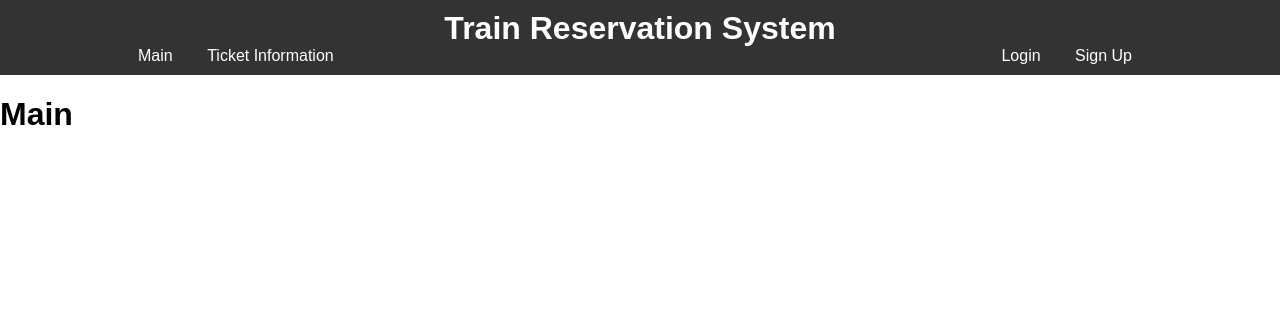
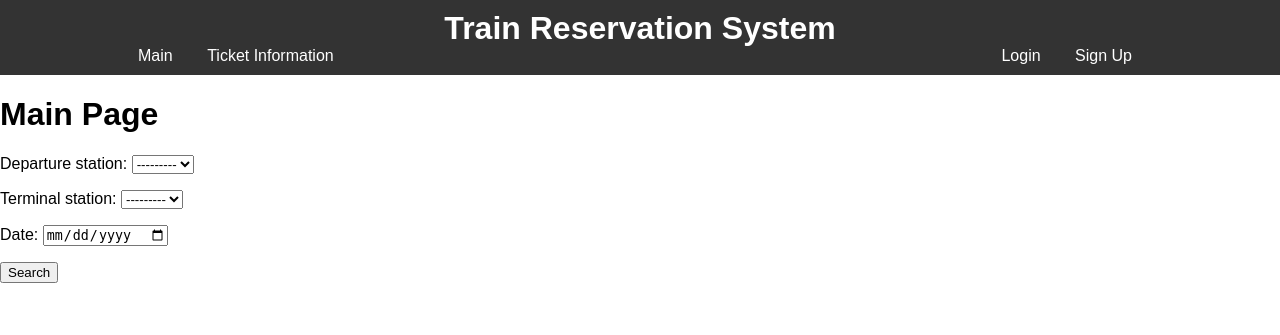
Before and after one commit to Jwizzed/IntercityRailwayReservationSystem, a Django app: page /railway/ in a window 1280 px wide. Shown: the top 335 px of the page. Run offline with Django 4.2, Linux system fonts and the light colour scheme; the visitor is signed in with stand-in values (Sample User, id 1); data that the repository does not hold is empty.

Commit message:
Create search_route

```diff
--- a/railway/templates/main_page.html
+++ b/railway/templates/main_page.html
@@ -1,9 +1,9 @@
 {% extends 'base.html' %}
 {% block content %}
-{#<form method="post" action="{% url 'search_route' %}">#}
-{#    {% csrf_token %}#}
-{#    {{ form.as_p }}#}
-{#    <button type="submit">Search</button>#}
-{#</form>#}
-    <h1>Main</h1>
+<h1>Main Page</h1>
+<form method="get" action="{% url 'railway:search_route' %}">
+    {% csrf_token %}
+    {{ form.as_p }}
+    <button type="submit">Search</button>
+</form>
 {% endblock %}
--- a/railway/views.py
+++ b/railway/views.py
@@ -42,9 +42,25 @@ def main_page(request):
     return render(request, 'main_page.html', {'form': form})
 
 
+@login_required
 def search_route(request):
-    # ...
-    pass
+    if request.method == 'GET':
+        form = RouteSearchForm(request.GET)
+        if form.is_valid():
+            departure_station = form.cleaned_data['departure_station']
+            terminal_station = form.cleaned_data['terminal_station']
+            date = form.cleaned_data['date']
+
+            routes = Route.objects.filter(
+                departure_station=departure_station,
+                terminal_station=terminal_station,
+                departure_time__date=date
+            )
+            return render(request, 'routes_list.html', {'routes': routes, 'form': form})
+    else:
+        form = RouteSearchForm()
+
+    return render(request, 'main_page.html', {'form': form})
 
 
 @login_required
```
Also changed, not shown: railway/templates/routes_list.html (+7 -6 lines).
